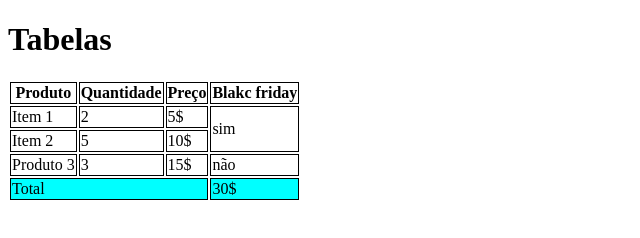
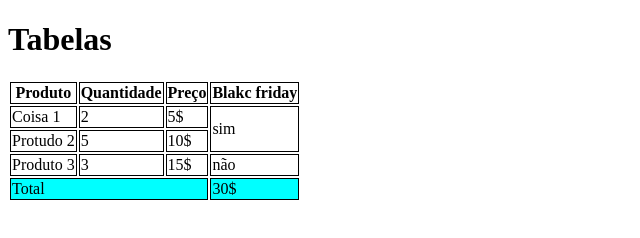
Before and after one commit to ThierryCutrim/aula-tabela, a plain HTML site: page index.html in a window 1280 px wide. Shown: the full height of the page, 0-640 px from the left. Drawn offline with Linux system fonts and the light colour scheme.

Commit message:
trocado de item para Coisa

```diff
--- a/index.html
+++ b/index.html
@@ -30,13 +30,13 @@
 
             <tbody>
                 <tr>
-                    <td>Item 1</td>
+                    <td>Coisa 1</td>
                     <td>2</td>
                     <td>5$</td>
                     <td rowspan="2">sim</td>
                 </tr>
                 <tr>
-                    <td>Item 2</td>
+                    <td>Protudo 2</td>
                     <td>5</td>
                     <td>10$</td>
                 </tr>
```
